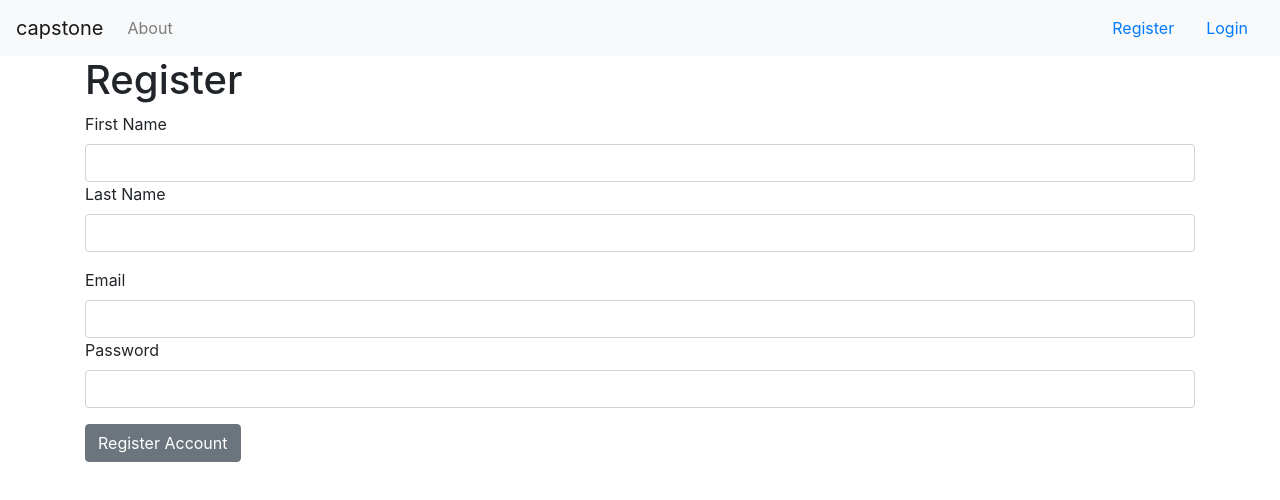
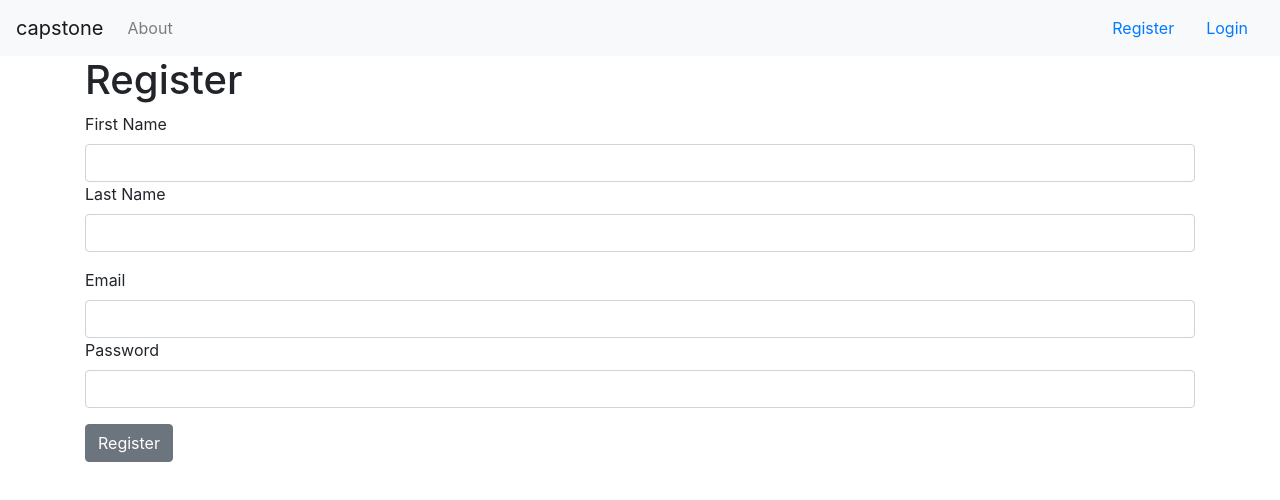
Before and after one commit to richardantao/capstone, a React (Create React App) app in the folder views/: page /register in a window 1280 px wide. Shown: the top 500 px of the page. Built offline with nearby package versions, Linux system fonts and the light colour scheme; no server answers.

Commit message:
Initialized message state

```diff
--- a/views/src/components/reactors/Signup/Signup.js
+++ b/views/src/components/reactors/Signup/Signup.js
@@ -14,7 +14,8 @@ class Signup extends Component {
         first: "",
         last: "",
         email: "",
-        password: ""
+        password: "",
+        message: null
     };
 
     static propTypes = {
@@ -25,7 +26,6 @@ class Signup extends Component {
 
     async componentDidMount() {
         const { clearErrors } = this.props;
-
         await clearErrors();
     };
 
@@ -69,11 +69,8 @@ class Signup extends Component {
         return (
             <>
                 <Form onSubmit={this.handleSubmit}>
-                    {  message === "Account Registered" ? (
-                        <Alert color="success">{message}</Alert>
-                    ): message ? (
-                        <Alert color="danger">{message}</Alert>
-                    ): null}
+                    { message ? <Alert color="danger">{message}</Alert>
+                    : null }
                     <FormGroup>
                         <Label for="first">First Name</Label>
                         <Input
@@ -113,7 +110,7 @@ class Signup extends Component {
                         />
                     </FormGroup>
                     <FormGroup>
-                        <Button type="submit">Register Account</Button>
+                        <Button type="submit">Register </Button>
                     </FormGroup>
                 </Form>
             </>
```
